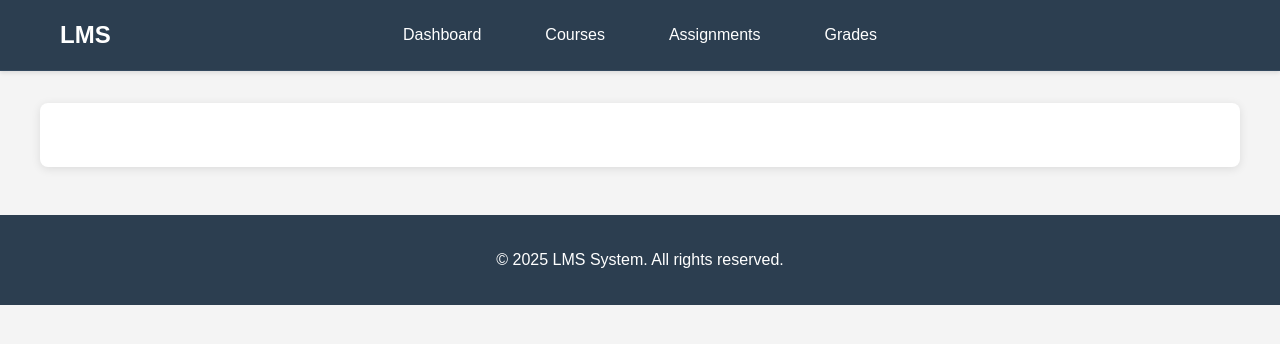
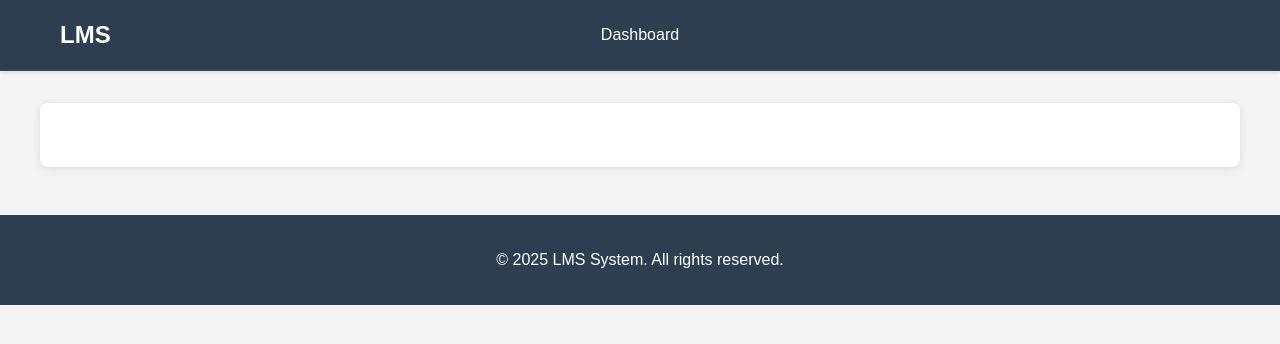
Before and after one commit to mansor121422/WebSystem-ITE311, a CodeIgniter 4 app: the page made by app/Views/template.php in a window 1280 px wide. Shown: the top 344 px of the page. Run offline with PHP 8.4 and a stand-in for CodeIgniter, Linux system fonts and the light colour scheme; the template is opened without the code that fills it, so the values that code supplies are empty; some libraries are stand-ins or nearby versions.

Commit message:
lab5 role header
Different header by each role

```diff
--- a/app/Views/templates/header.php
+++ b/app/Views/templates/header.php
@@ -15,9 +15,28 @@ $currentPage = $page ?? '';
 
         <ul class="navbar-nav navbar-nav-center">
             <li><a class="nav-link <?= $currentPage === 'dashboard' ? 'active' : '' ?>" href="<?= base_url('dashboard') ?>">Dashboard</a></li>
-            <li><a class="nav-link" href="<?= base_url('courses') ?>">Courses</a></li>
-            <li><a class="nav-link" href="<?= base_url('assignments') ?>">Assignments</a></li>
-            <li><a class="nav-link" href="<?= base_url('grades') ?>">Grades</a></li>
+
+            <?php if ($userRole === 'admin'): ?>
+                <!-- Admin Navigation -->
+                <li><a class="nav-link" href="<?= base_url('admin/users') ?>">Users</a></li>
+                <li><a class="nav-link" href="<?= base_url('admin/courses') ?>">Courses</a></li>
+                <li><a class="nav-link" href="<?= base_url('admin/reports') ?>">Reports</a></li>
+                <li><a class="nav-link" href="<?= base_url('admin/settings') ?>">Settings</a></li>
+
+            <?php elseif ($userRole === 'teacher'): ?>
+                <!-- Teacher Navigation -->
+                <li><a class="nav-link" href="<?= base_url('teacher/courses') ?>">Courses</a></li>
+                <li><a class="nav-link" href="<?= base_url('teacher/students') ?>">Students</a></li>
+                <li><a class="nav-link" href="<?= base_url('teacher/create') ?>">Create</a></li>
+                <li><a class="nav-link" href="<?= base_url('teacher/analytics') ?>">Lessons</a></li>
+
+            <?php elseif ($userRole === 'student'): ?>
+                <!-- Student Navigation -->
+                <li><a class="nav-link" href="<?= base_url('student/courses') ?>">Courses</a></li>
+                <li><a class="nav-link" href="<?= base_url('student/assignments') ?>">Assignments</a></li>
+                <li><a class="nav-link" href="<?= base_url('student/grades') ?>">Grades</a></li>
+
+            <?php endif; ?>
         </ul>
     </div>
 </nav>
```
Also changed, not shown: 3 other files.
